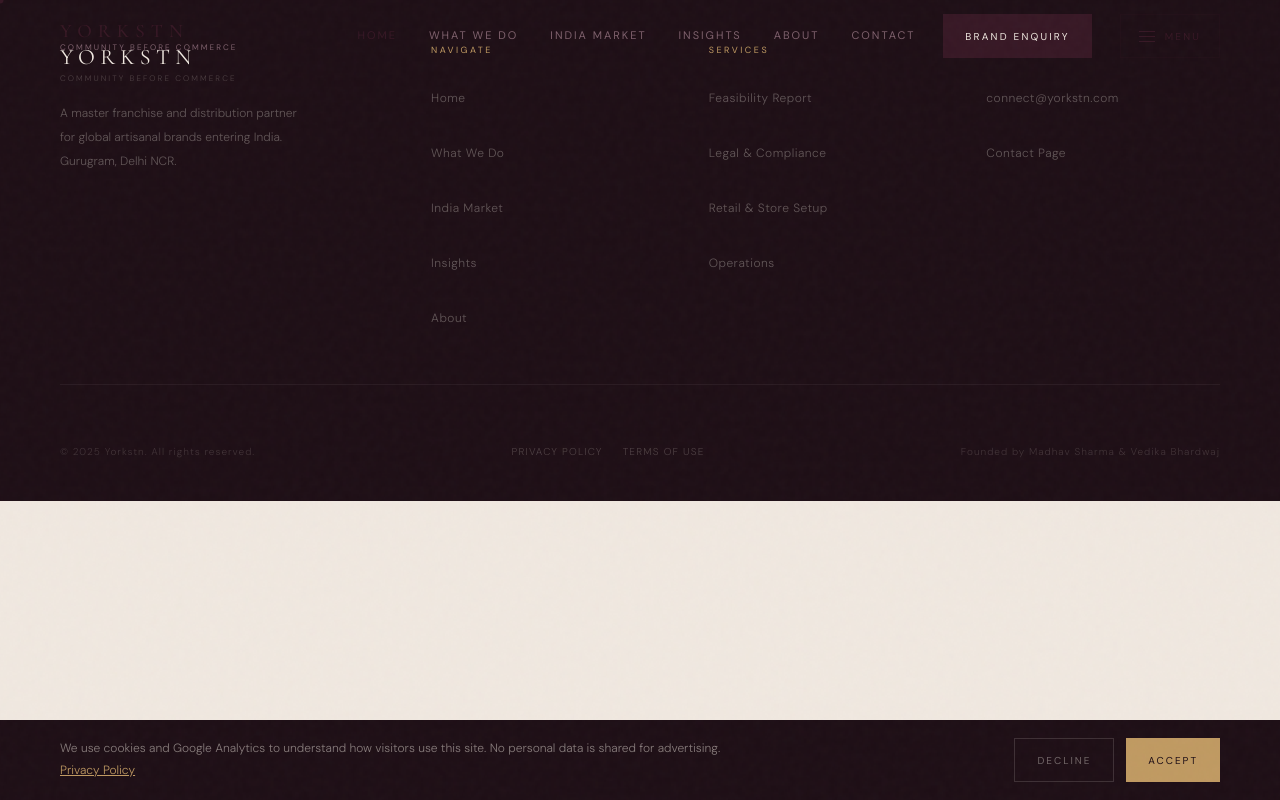
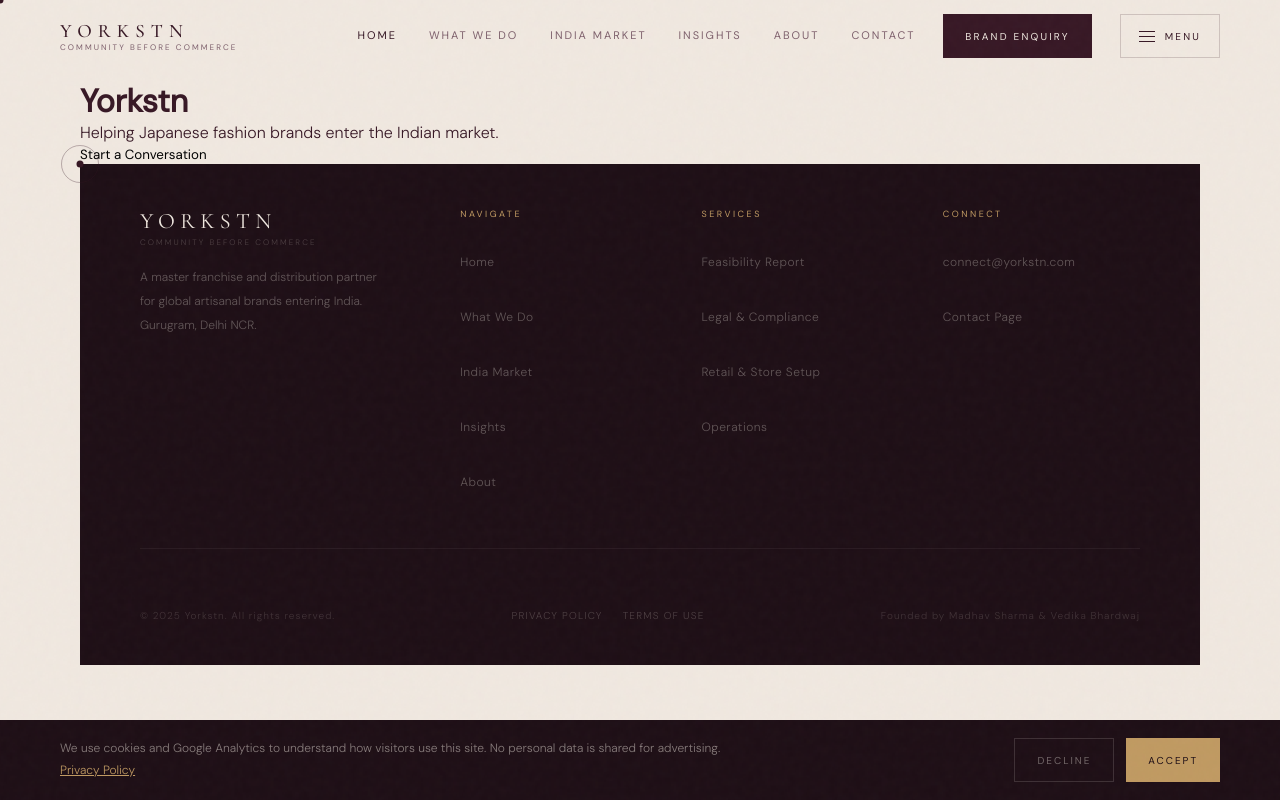
Before and after one commit to madhavsharma0070-ctrl/yorkstn.github.io, a Next.js app in the folder yorkstn/: page / in a window 1280 px wide. Built offline with nearby package versions, Linux system fonts and the light colour scheme.

Commit message:
Update page.tsx

```diff
--- a/yorkstn/app/page.tsx
+++ b/yorkstn/app/page.tsx
@@ -1,53 +1,75 @@
 'use client'
-import Link from 'next/link'
+
 import { useEffect } from 'react'
 import Footer from '@/components/Footer'
 
 export default function Home() {
+
   useEffect(() => {
+
     const d = document.getElementById('cur-d')
     const r = document.getElementById('cur-r')
 
-    // Mouse trailing logic
     let mx=-300, my=-300, rx=-300, ry=-300
-    const handleMouseMove = (e: MouseEvent ) => {
-      mx = e.clientX;
-      my = e.clientY;
-      if (d) { d.style.left = mx + 'px'; d.style.top = my + 'px'; }
+
+    const handleMouseMove = (e: MouseEvent) => {
+      mx = e.clientX
+      my = e.clientY
+
+      if (d){
+        d.style.left = mx + "px"
+        d.style.top = my + "px"
+      }
     }
 
-    document.addEventListener('mousemove', handleMouseMove)
+    document.addEventListener("mousemove", handleMouseMove)
 
     const loop = () => {
-      rx += (mx - rx) * 0.11;
-      ry += (my - ry) * 0.11;
-      if (r) { r.style.left = rx + 'px'; r.style.top = ry + 'px'; }
+
+      rx += (mx-rx)*0.11
+      ry += (my-ry)*0.11
+
+      if (r){
+        r.style.left = rx + "px"
+        r.style.top = ry + "px"
+      }
+
       requestAnimationFrame(loop)
     }
+
     loop()
 
-    // Intersection Observer for animations
-    const io = new IntersectionObserver(entries => {
-      entries.forEach(e => {
-        if (e.isIntersecting) {
-          e.target.classList.add('in');
-          io.unobserve(e.target)
-        }
-      })
-    }, { threshold: 0.07 })
+    return () => {
+      document.removeEventListener("mousemove", handleMouseMove)
+    }
 
-    document.querySelectorAll('.rv').forEach(el => io.observe(el))
-
-    // Cleanup listener on unmount
-    return () => document.removeEventListener('mousemove', handleMouseMove)
   }, [])
 
-  const openInq = () => document.dispatchEvent(new CustomEvent('yorkstn:inquiry:open'))
+  const openInq = () => {
+    document.dispatchEvent(new CustomEvent('yorkstn:inquiry:open'))
+  }
 
   return (
-    <>
-      {/* ... rest of your JSX ... */}
+
+    <main style={{padding:"80px"}}>
+
+      <h1>Yorkstn</h1>
+
+      <p>
+        Helping Japanese fashion brands enter the Indian market.
+      </p>
+
+      <button onClick={openInq}>
+        Start a Conversation
+      </button>
+
+      <div id="cur-d"></div>
+      <div id="cur-r"></div>
+
       <Footer/>
-    </>
+
+    </main>
+
   )
+
 }
```
